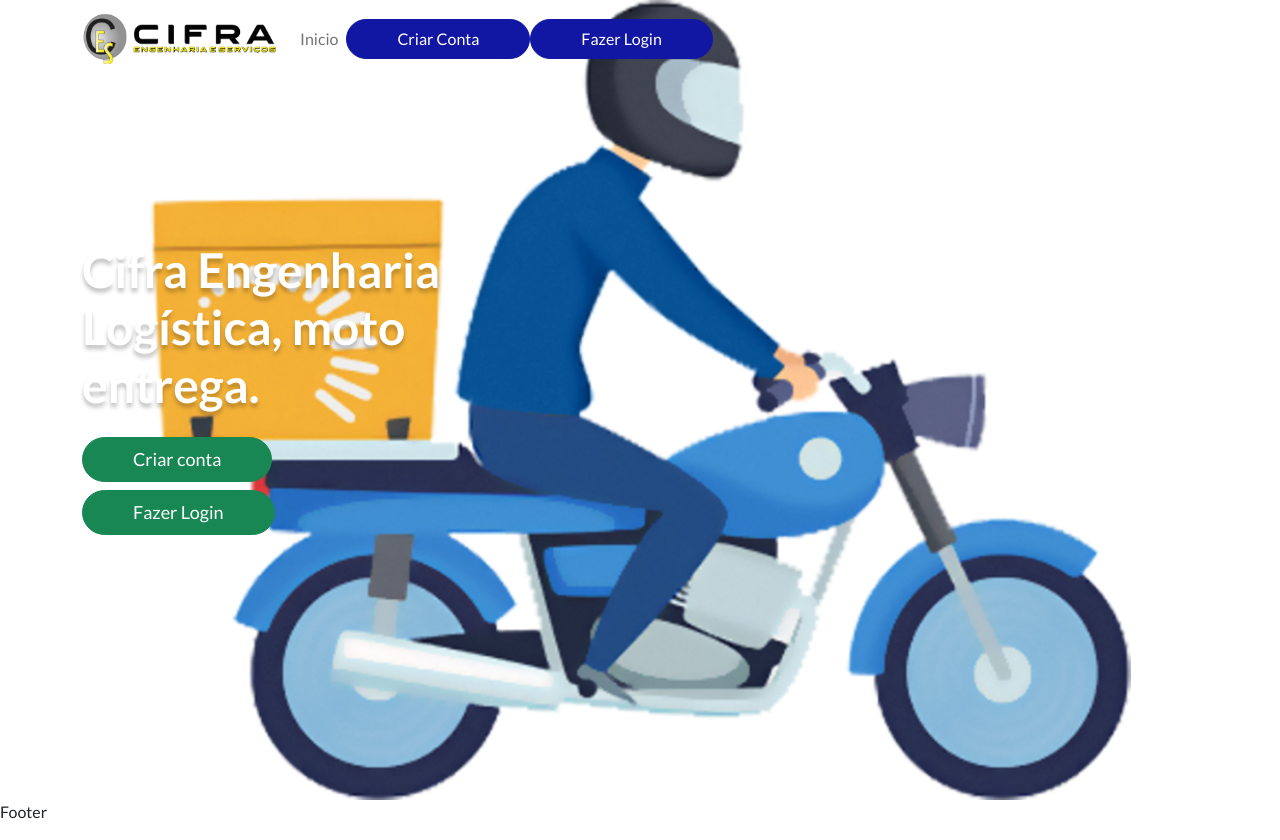
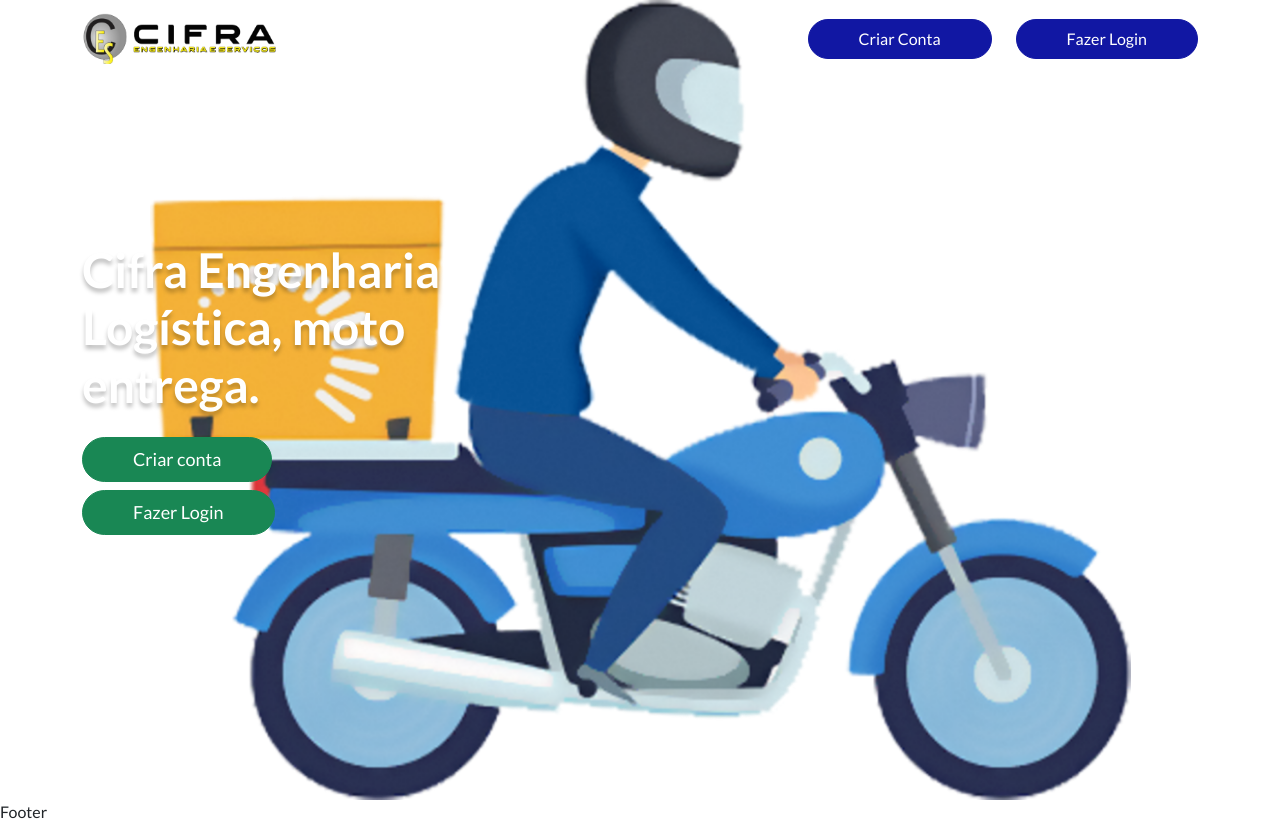
Before and after one commit to danilobrun/PJ4-5-FOX-ENTREGAS, a React (Create React App) app in the folder front-end/: page / in a window 1280 px wide. Built offline with nearby package versions, Linux system fonts and the light colour scheme.

Commit message:
implementa layout com header mais scroll

```diff
--- a/front-end/src/components/Layout/Header.tsx
+++ b/front-end/src/components/Layout/Header.tsx
@@ -1,28 +1,51 @@
+import { faBars } from "@fortawesome/free-solid-svg-icons";
+import { FontAwesomeIcon } from "@fortawesome/react-fontawesome";
+import { useEffect, useState } from "react";
 import { Container, Nav, Navbar } from "react-bootstrap";
 import { Link } from "react-router-dom";
 import styled from "styled-components";
 import Logo from "../../assets/img/logo-cifra.png"
+import LogoWhite from "../../assets/img/logo-cifra-white.png"
 import { CustomButton } from "../CustomButton";
 
 export function Header () {
+    const [isTransparent, setIsTransparent] = useState(true)
+    useEffect(() => {
+        const scrollChange = () => {
+            const isLowScroll = window.scrollY < 60
+            if (isLowScroll !==  isTransparent) {
+                setIsTransparent(isLowScroll)
+            }
+        }
+        window.addEventListener('scroll', scrollChange)
+        return () => {
+            window.removeEventListener('scroll', scrollChange)
+        }
+    }, [isTransparent])
     return (
-        <Navbar fixed='top' expand="lg">
+        <Navbar fixed='top' expand="lg" bg={isTransparent ? undefined : 'secondary'}>
             <Container>
                 <Navbar.Brand to='/' as={Link}>
-                    <img src={Logo} width={194} height={51} alt="Logo Cifra"/>
+                    <img src={isTransparent ? Logo : LogoWhite} width={194} height={51} alt="Logo Cifra"/>
                 </Navbar.Brand>
-                <Navbar.Toggle aria-controls="basic-navbar-nav" />
+                <NavbarToggleStyled aria-controls="basic-navbar-nav">
+                    <FontAwesomeIcon icon={faBars} className={isTransparent ? "text-gray" : "text-white"} size="lg" />
+                </NavbarToggleStyled>
                 <NavbarCollapseStyled id="basic-navbar-nav" className="justify-content-center text-center">
-                    <Nav className="me-auto">
-                        <Nav.Link href="#home">Inicio</Nav.Link>
-                        <CustomButton>Criar Conta</CustomButton>
-                        <CustomButton>Fazer Login</CustomButton>
+                    <Nav className="ms-auto">
+                        <NavLinkStyled forwardedAs={Link} to='/'>Inicio</NavLinkStyled>
+                        <CustomButton className="mt-2 mt-lg-0 ms-lg-4">Criar Conta</CustomButton>
+                        <CustomButton className="mt-2 mt-lg-0 ms-lg-4">Fazer Login</CustomButton>
                     </Nav>
                 </NavbarCollapseStyled>
             </Container>
     </Navbar>
     )
 }
+
+const NavbarToggleStyled = styled(Navbar.Toggle)`
+    border: none;
+`
 
 const NavbarCollapseStyled = styled(Navbar.Collapse)`
     @media (max-width: 991px) {
@@ -31,3 +54,9 @@
         padding: 1rem 2rem;
     }
 `
+
+const NavLinkStyled = styled(Nav.Link)`
+ @media (min-width: 992px) {
+    color: #FFF !important;
+ }
+`
```
Also changed, not shown: front-end/public/notes.txt, front-end/src/assets/img/logo-cifra-white.png (added).
